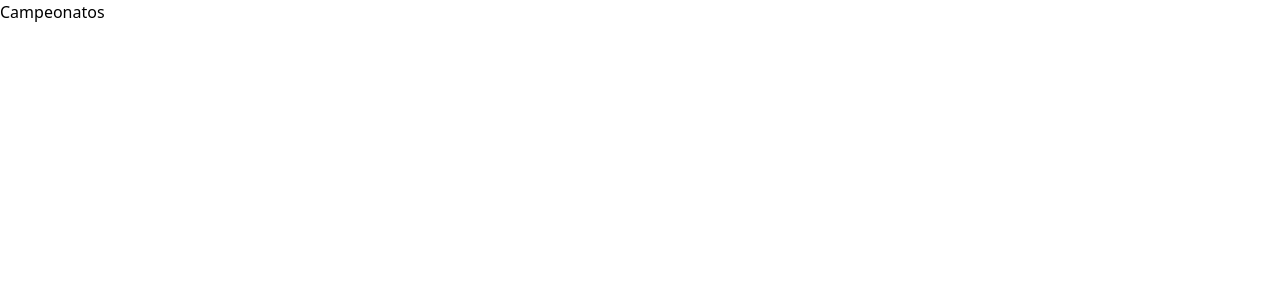
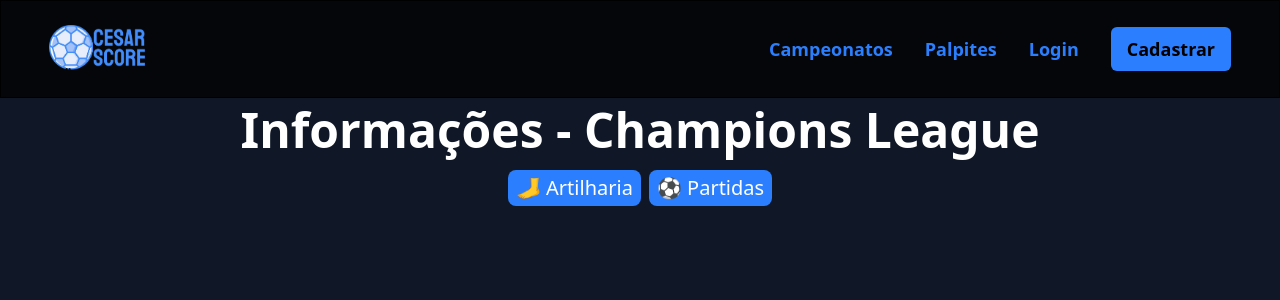
Before and after one commit to rafa-lsc/futebol-data, a Next.js app: page /campeonatos in a window 1280 px wide. Shown: the top 300 px of the page. Built offline with nearby package versions, Linux system fonts and the light colour scheme.

Commit message:
feat: estrutura da parte de campeonatos

```diff
--- a/src/app/campeonatos/page.tsx
+++ b/src/app/campeonatos/page.tsx
@@ -1,6 +1,82 @@
+"use client";
+
+import Header from "@/src/components/Header/Header";
+import { useState } from "react";
+
+const API_TOKEN = "live_1464f8a638cb9f7b0b2b4d3fdd2e9e";
 
 export default function Campeonatos() {
-    return(
-        <h1>Campeonatos</h1>
-    );
+  const [artilharia, setArtilharia] = useState(""); //armazenar os dados dos artilheiros
+  const [loading, setLoading] = useState(false); //saber se requisicao esta em andamento
+  const [error, setError] = useState(""); //saber se requisicao falhou
+  const [secaoAtiva, setSecaoAtiva] = useState(""); //determinar qual esta ativo
+
+  const handleFetchArtilharia = async () => {
+    setLoading(true);
+
+    const urlArt =
+      "https://api.api-futebol.com.br/v1/campeonatos/20/artilharia";
+    try {
+      const res = await fetch(urlArt, {
+        method: "GET",
+        headers: {
+          Authorization: `Bearer ${API_TOKEN}`,
+        },
+      });
+      const dados = await res.json();
+      setArtilharia(dados);
+      setSecaoAtiva("artilharia");
+      console.log(artilharia);
+    } catch (err) {
+      setError("Falha ao carregar a artilharia");
+    } finally {
+      setLoading(false);
+    }
+  };
+
+  return (
+    <div className="min-h-screen bg-gray-900">
+      <Header />
+      <main className="flex flex-col items-center py-2 flex-grow gap-4">
+        <h1 className="text-5xl text-white font-bold">
+          Informações - Champions League
+        </h1>
+        <div className="flex gap-2">
+          <button
+            onClick={handleFetchArtilharia}
+            className="text-xl text-white cursor-pointer bg-blue-500 rounded-lg py-1 px-2"
+          >
+            🦶 Artilharia
+          </button>
+
+          <button className="text-xl text-white cursor-pointer bg-blue-500 rounded-lg py-1 px-2">
+            ⚽ Partidas
+          </button>
+        </div>
+        {/* exibir os resultados */}
+        {/* carregando */}
+        {loading && <p className="text-white">Carregando...</p>}
+        {/* TODO: erro */}
+        {/* resultado */}
+        {secaoAtiva === "artilharia" &&
+          artilharia !== "" &&
+          Array.isArray(artilharia) && (
+            <div>
+              <div className="grid grid-cols-3 text-xl text-blue-500">
+                <p>Nome</p>
+                <p>Gols</p>
+                <p>Time</p>
+              </div>
+              {artilharia.map((jogador) => (
+                <div className="grid grid-cols-3 bg-gray-700 text-white border border-gray-900">
+                  <p>{jogador.atleta.nome_popular}</p>
+                  <p>{jogador.gols}</p>
+                  <p>{jogador.time.nome_popular}</p>
+                </div>
+              ))}
+            </div>
+          )}
+      </main>
+    </div>
+  );
 }
--- /dev/null
+++ b/src/components/Camp/index.tsx
@@ -0,0 +1,7 @@
+export default function Camp(){
+  return (
+    <div>
+
+    </div>
+  )
+}
```
